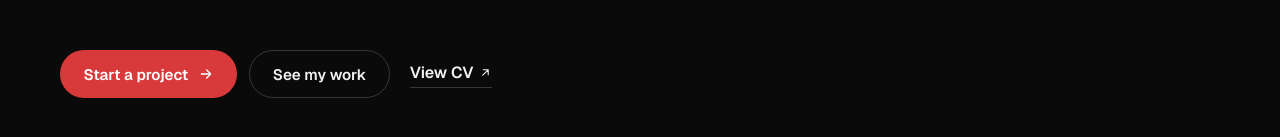
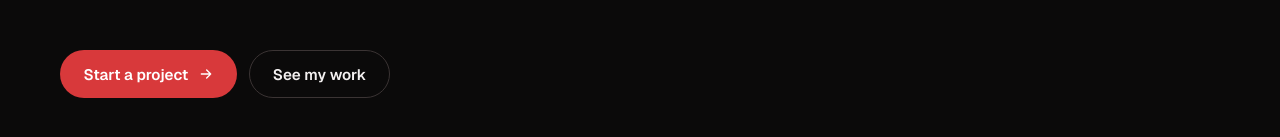
Before and after one commit to jigabarda/Portfoliov4, a Next.js app: page / in a window 1280 px wide. Shown: the part 815-952 px from the top of the page. Built offline with nearby package versions, Linux system fonts and the light colour scheme.

Commit message:
content(hero): remove the public CV link
The CV carries personal contact details; visitors can request it through
the contact form instead.

```diff
--- a/src/components/sections/Hero.tsx
+++ b/src/components/sections/Hero.tsx
@@ -1,5 +1,5 @@
 import DotField from "@/components/effects/DotField";
-import { ArrowRight, ArrowUpRight } from "@/components/icons";
+import { ArrowRight } from "@/components/icons";
 import { site } from "@/content/site";
 import LocalClock from "./LocalClock";
 
@@ -30,7 +30,6 @@ export default function Hero() {
             <a className="btn btn-primary" href="#contact">Start a project <ArrowRight /></a>
             <a className="btn btn-ghost" href="#projects">See my work</a>
           </div>
-          <a className="text-link" href={site.cvUrl} target="_blank" rel="noopener noreferrer">View CV <ArrowUpRight /></a>
         </div>
       </div>
     </section>
--- a/src/content/site.ts
+++ b/src/content/site.ts
@@ -6,7 +6,6 @@ export const site = {
   name: "James Ivan Gabarda",
   brand: "JIGSTACK",
   email: "jamesivangabarda8@gmail.com",
-  cvUrl: "https://drive.google.com/file/d/1v-GBqVPGlbKYV-sEwNu10gzNxMgTdDFS/view",
   githubUrl: "https://github.com/jigabarda",
   status: "Available for new projects",
   heroLede: "I design and build fast, reliable web and mobile products, from the first sketch to launch day.",
```
